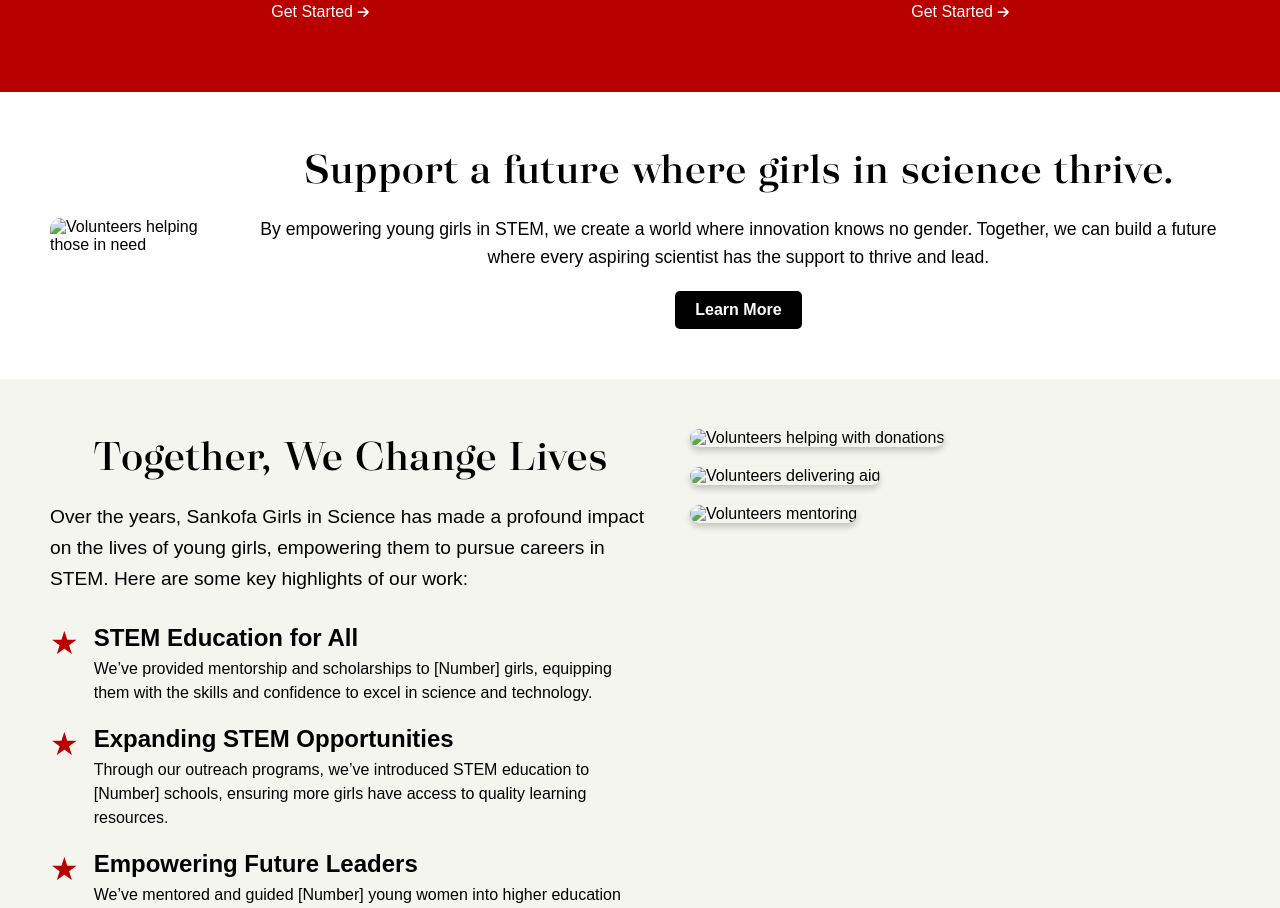
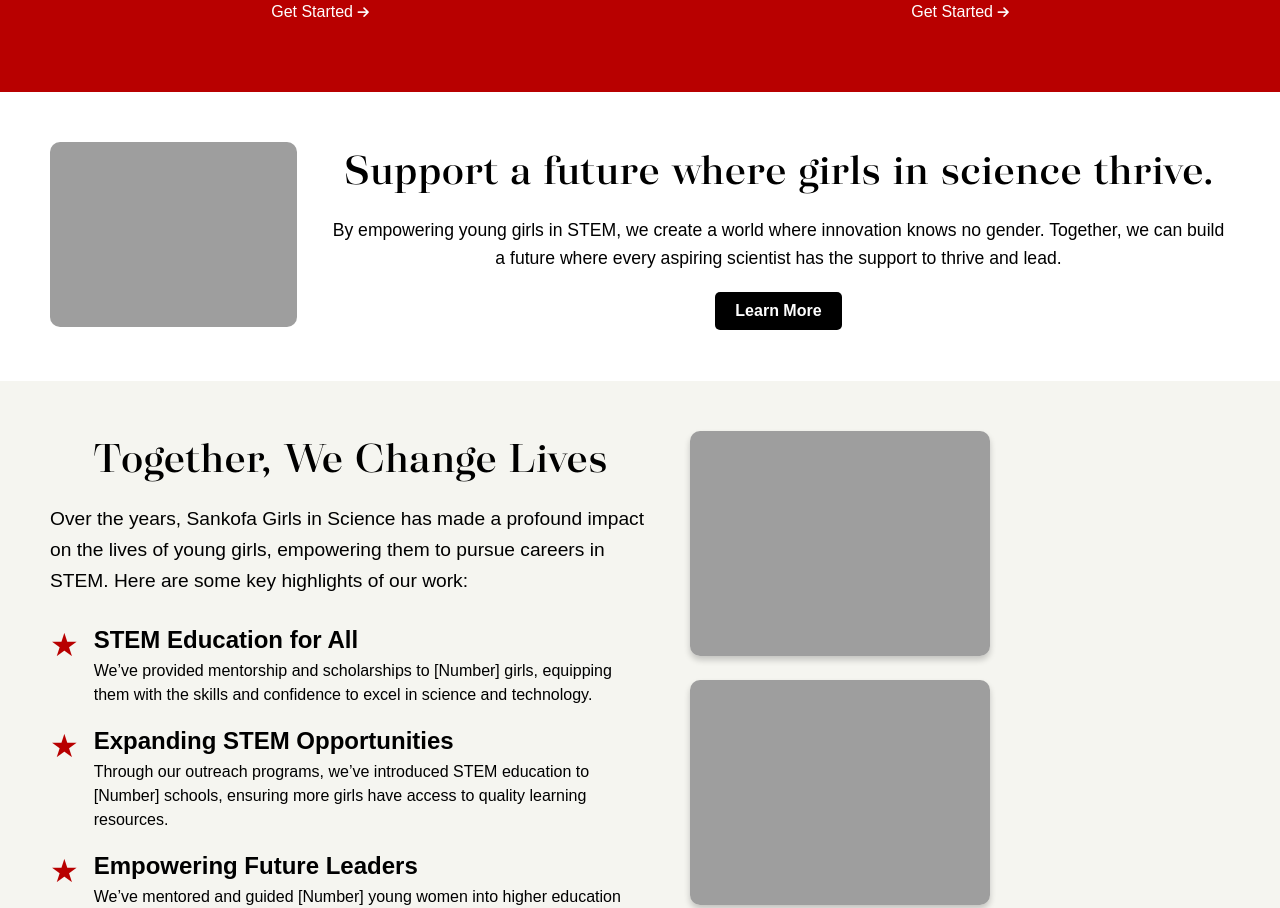
Before and after one commit to fremariab/gis-website, a plain HTML site: page index.html in a window 1280 px wide. Shown: the part 1491-2399 px from the top of the page. Drawn offline with Linux system fonts and the light colour scheme; the site is published under a folder, as on GitHub Pages, so addresses that start at the root find nothing; a web font is replaced by a local one.

Commit message:
modified directories

```diff
--- a/index.html
+++ b/index.html
@@ -9,8 +9,8 @@
   <body>
     <div class="navndisp" id="navndisp">
       <div class="navbar" id="navbar">
-        <a href="/view/index.html">
-          <img src="/images/logo.png" alt="" />
+        <a href="view/index.html">
+          <img src="images/logo.png" alt="" />
         </a>
 
         <ul>
@@ -106,7 +106,7 @@
       <div class="support-container">
         <div class="image-container">
           <img
-            src="/images/img2.jpg"
+            src="images/img2.jpg"
             alt="Volunteers helping those in need"
           />
         </div>
@@ -165,15 +165,15 @@
         <div class="image-content">
           <div class="highlight-image">
             <img
-              src="/images/img2.jpg"
+              src="images/img2.jpg"
               alt="Volunteers helping with donations"
             />
           </div>
           <div class="highlight-image">
-            <img src="/images/img2.jpg" alt="Volunteers delivering aid" />
+            <img src="images/img2.jpg" alt="Volunteers delivering aid" />
           </div>
           <div class="highlight-image">
-            <img src="/images/img2.jpg" alt="Volunteers mentoring" />
+            <img src="images/img2.jpg" alt="Volunteers mentoring" />
           </div>
         </div>
       </div>
```
